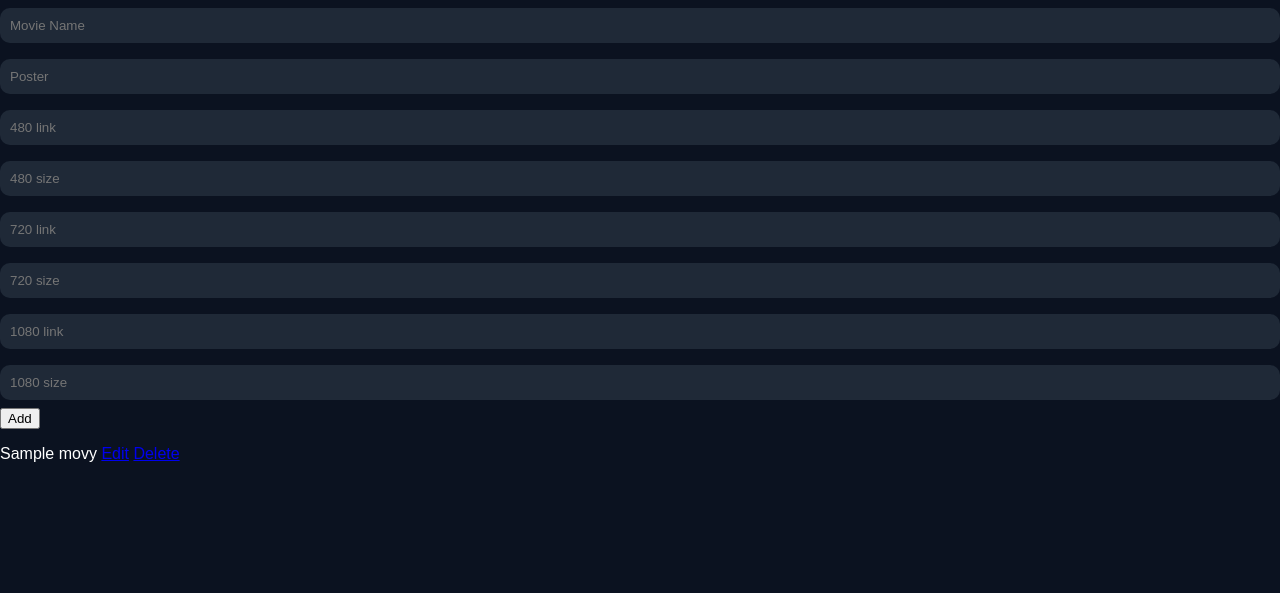
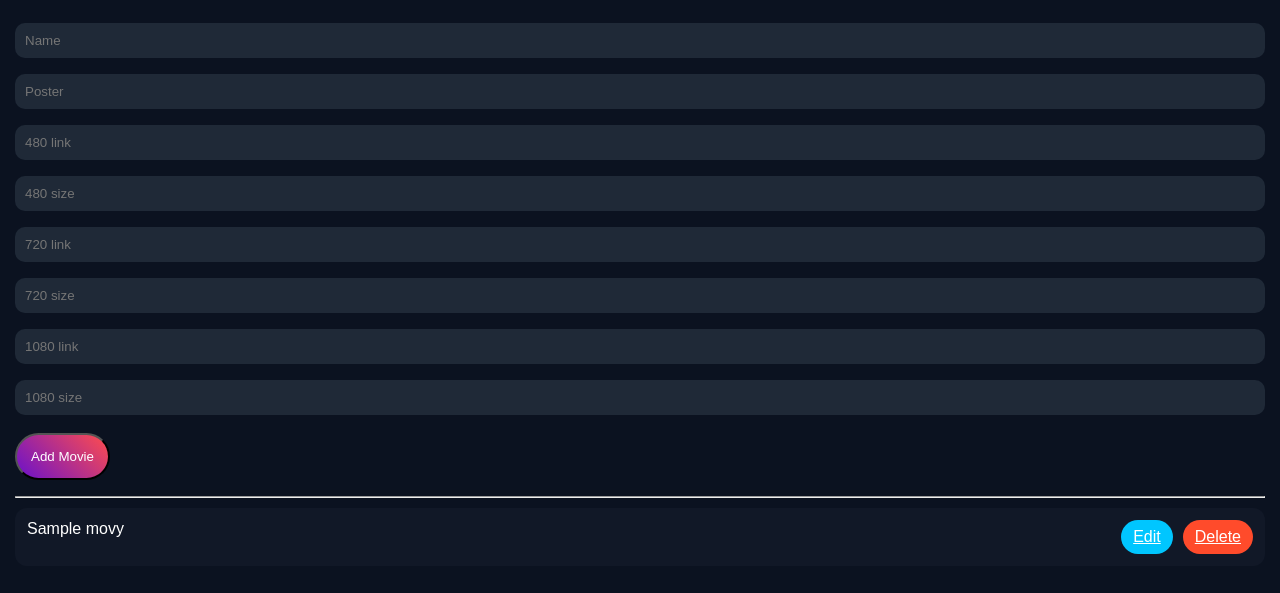
Before and after one commit to nitin2991/moviessite, a Flask app: template templates/admin.html in a window 1280 px wide. Shown: the top 593 px of the page. Run offline with Flask 3, Linux system fonts and the light colour scheme; the template is opened without the code that fills it: most values are stand-ins (such as "Sample title", 1, 10 or a date in 2020); some libraries are stand-ins or nearby versions.

Commit message:
Refactor admin.html for improved layout and styling

```diff
--- a/templates/admin.html
+++ b/templates/admin.html
@@ -1,24 +1,32 @@
 <link rel="stylesheet" href="{{ url_for('static', filename='style.css') }}">
 
-<div class="admin-box">
+<div style="padding:15px">
 
 <form method="POST">
-<input name="name" placeholder="Movie Name">
+<input name="name" placeholder="Name">
 <input name="poster" placeholder="Poster">
+
 <input name="link480" placeholder="480 link">
 <input name="size480" placeholder="480 size">
+
 <input name="link720" placeholder="720 link">
 <input name="size720" placeholder="720 size">
+
 <input name="link1080" placeholder="1080 link">
 <input name="size1080" placeholder="1080 size">
-<button>Add</button>
+
+<button class="btn">Add Movie</button>
 </form>
 
+<hr>
+
 {% for m in movies %}
-<div>
-{{m[1]}}
-<a href="/edit/{{m[0]}}">Edit</a>
-<a href="/delete/{{m[0]}}">Delete</a>
+<div class="movie-row">
+<div>{{m[1]}}</div>
+<div class="actions">
+<a class="edit-btn" href="/edit/{{m[0]}}">Edit</a>
+<a class="delete-btn" href="/delete/{{m[0]}}">Delete</a>
+</div>
 </div>
 {% endfor %}
 
```
